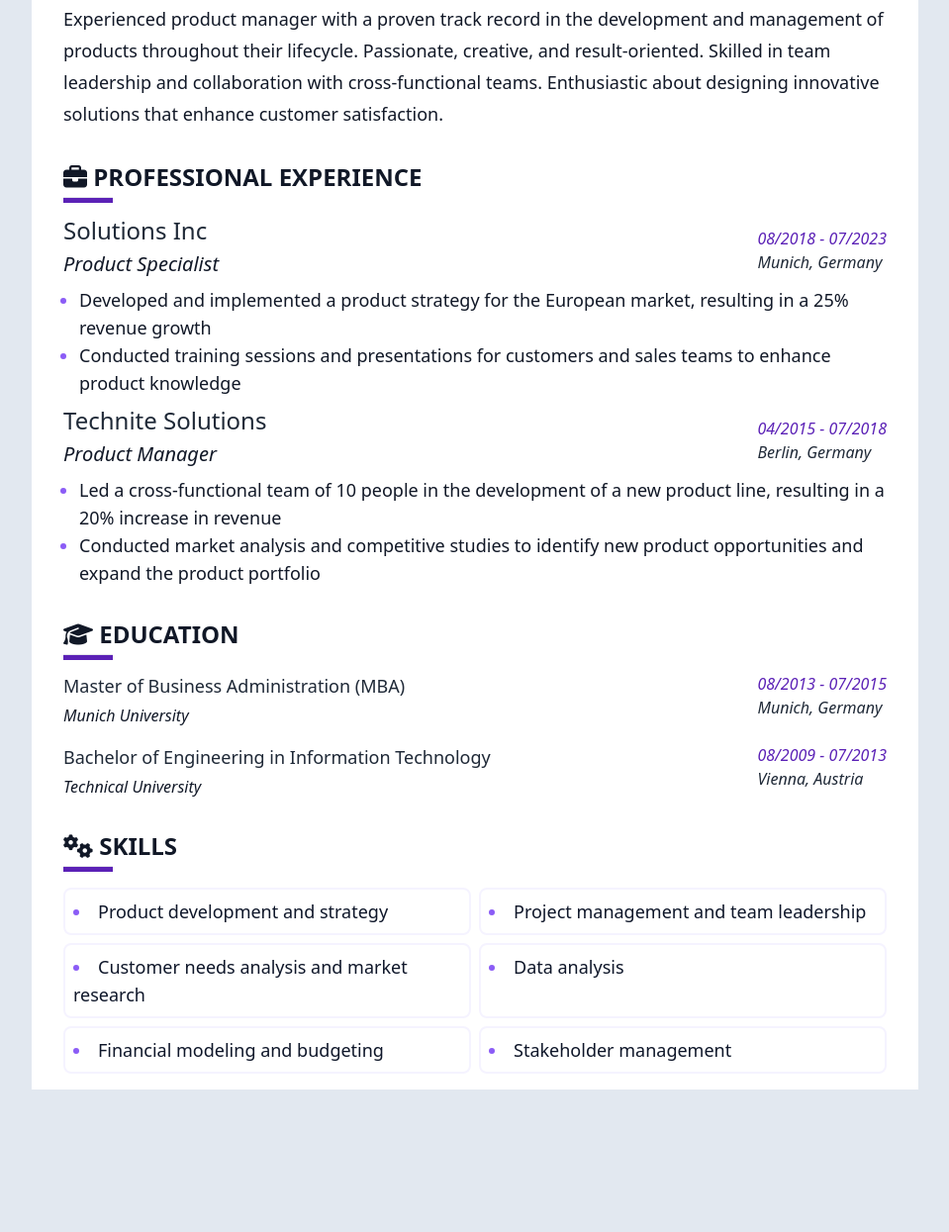
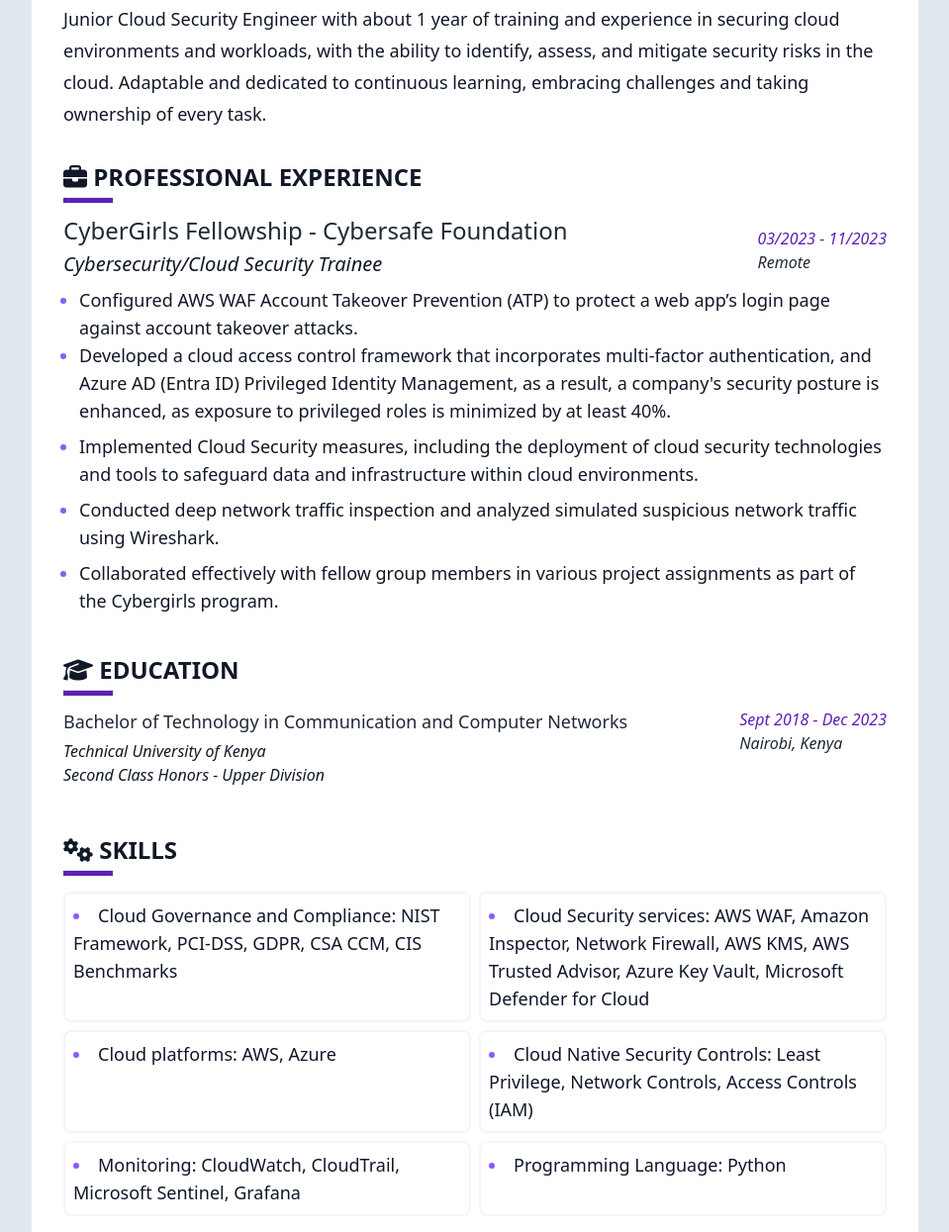
Before and after one commit to sarahoeri/my-cloud-resume, a plain HTML site: page resume project/index.html in a window 1280 px wide. Shown: the part 239-1484 px from the top of the page at 99% size, without its empty margins (160-1119 px from the left). Before the commit the page ends 1340 px from the top, so only its background shows below. Drawn offline with nearby package versions, Linux system fonts and the light colour scheme.

Commit message:
modified resume template

```diff
--- a/resume project/index.html
+++ b/resume project/index.html
@@ -15,21 +15,21 @@
     <section class="bg-white p-10 flex flex-col justify-center gap-6">
         <div class="">
             <h2 class="text-center text-4xl text-violet-800 font-semibold">
-                Andrew Sullivan
+                Sarah Oeri
             </h2>
         </div>
         <div class="flex items-center justify-center gap-4">
             <span class="text-lg font-light flex gap-2 items-center">
                 <i class="fa-solid text-md text-violet-800 fa-location-dot"></i>
-                4 Noel, London, England
+                Nairobi, Kenya
             </span>
             <span class="text-lg font-light flex gap-2 items-center">
                 <i class="fa-solid text-md text-violet-800 fa-envelope"></i>
-                andrew@sulli.com
+                oerisarah@gmail.com
             </span>
             <span class="text-md font-light flex gap-2 items-center">
                 <i class="fa-solid text-md text-violet-800 fa-phone"></i>
-                +01 123 456 789
+                +254 746 955 584
             </span>
         </div>
     </section>
@@ -43,8 +43,7 @@
 
         <div class="">
             <p class="text-gray-900 font-light text-lg leading-8">
-                Experienced product manager with a proven track record in the development and management of products throughout their lifecycle. Passionate, creative, and result-oriented.
-                Skilled in team leadership and collaboration with cross-functional teams. Enthusiastic about designing innovative solutions that enhance customer satisfaction.
+                Junior Cloud Security Engineer with about 1 year of training and experience in securing cloud environments and workloads, with the ability to identify, assess, and mitigate security risks in the cloud. Adaptable and dedicated to continuous learning, embracing challenges and taking ownership of every task.
             </p>
         </div>
     </section>
@@ -59,45 +58,26 @@
             <div class="">
                 <div class="flex justify-between items-center">
                     <div class="">
-                        <h2 class="text-2xl mb-1 font-medium text-gray-800">Solutions Inc</h2>
+                        <h2 class="text-2xl mb-1 font-medium text-gray-800">CyberGirls Fellowship - Cybersafe Foundation</h2>
                         <p class="text-xl italic mb-2 font-light text-gray-900">
-                            Product Specialist
+                            Cybersecurity/Cloud Security Trainee
                         </p>
                     </div>
                     <div class="my-3">
                         <p class="text-md font-light text-gray-800 italic">
                             <span class="text-violet-800">
-                                08/2018 - 07/2023
+                                03/2023 - 11/2023
                             </span> <br>
-                            Munich, Germany
+                            Remote
                         </p>
                     </div>
                 </div>
                 <ul class="list-disc ml-4 marker:text-violet-500">
-                    <li class="text-gray-900 font-light text-lg">Developed and implemented a product strategy for the European market, resulting in a 25% revenue growth</li>
-                    <li class="mb-2 text-gray-900 font-light text-lg">Conducted training sessions and presentations for customers and sales teams to enhance product knowledge</li>
-                </ul>
-            </div>
-            <div class="">
-                <div class="flex justify-between items-center">
-                    <div class="">
-                        <h2 class="text-2xl mb-1 font-medium text-gray-800">Technite Solutions</h2>
-                        <p class="text-xl italic mb-2 font-light text-gray-900">
-                            Product Manager
-                        </p>
-                    </div>
-                    <div class="my-3">
-                        <p class="text-md font-light text-gray-800 italic">
-                            <span class="text-violet-800">
-                                04/2015 - 07/2018
-                            </span> <br>
-                            Berlin, Germany
-                        </p>
-                    </div>
-                </div>
-                <ul class="list-disc ml-4 marker:text-violet-500">
-                    <li class="text-gray-900 font-light text-lg">Led a cross-functional team of 10 people in the development of a new product line, resulting in a 20% increase in revenue</li>
-                    <li class="text-gray-900 font-light text-lg">Conducted market analysis and competitive studies to identify new product opportunities and expand the product portfolio</li>
+                    <li class="text-gray-900 font-light text-lg">Configured AWS WAF Account Takeover Prevention (ATP) to protect a web app’s login page against account takeover attacks. </li>
+                    <li class="mb-2 text-gray-900 font-light text-lg">Developed a cloud access control framework that incorporates multi-factor authentication, and Azure AD (Entra ID) Privileged Identity Management, as a result, a company's security posture is enhanced, as exposure to privileged roles is minimized by at least 40%.</li>
+                    <li class="mb-2 text-gray-900 font-light text-lg">Implemented Cloud Security measures, including the deployment of cloud security technologies and tools to safeguard data and infrastructure within cloud environments.</li>
+                    <li class="mb-2 text-gray-900 font-light text-lg">Conducted deep network traffic inspection and analyzed simulated suspicious network traffic using Wireshark.</li>
+                    <li class="mb-2 text-gray-900 font-light text-lg">Collaborated effectively with fellow group members in various project assignments as part of the Cybergirls program.</li>
                 </ul>
             </div>
         </div>
@@ -113,33 +93,20 @@
             <div class="flex mb-4 justify-between">
                 <div class="">
                     <h2 class="text-lg mb-1 font-medium text-gray-800">
-                        Master of Business Administration (MBA)<br>
+                        Bachelor of Technology in Communication and Computer Networks<br>
                     </h2>
                     <p class="font-light text-md italic text-gray-900">
-                        Munich University
+                        Technical University of Kenya
+                    </p>
+                    <p class="font-light text-md italic text-gray-900">
+                        Second Class Honors - Upper Division
                     </p>
                 </div>
                 <p class="text-md font-light text-gray-800 italic">
                     <span class="text-violet-800">
-                        08/2013 - 07/2015 <br>
+                        Sept 2018 - Dec 2023 <br>
                     </span>
-                    Munich, Germany
-                </p>
-            </div>
-            <div class="flex justify-between">
-                <div class="">
-                    <h2 class="text-lg mb-1 font-medium text-gray-800">
-                        Bachelor of Engineering in Information Technology<br>
-                    </h2>
-                    <p class="font-light text-md italic text-gray-900">
-                        Technical University
-                    </p>
-                </div>
-                <p class="text-md font-light text-gray-800 italic">
-                    <span class="text-violet-800">
-                        08/2009 - 07/2013<br>
-                    </span>
-                    Vienna, Austria
+                    Nairobi, Kenya
                 </p>
             </div>
         </div>
@@ -153,22 +120,22 @@
         </h2>
         <ul class="grid grid-cols-2 gap-2 list-disc list-inside marker:text-violet-500">
             <li class="border-2 border-violet-50 text-lg font-light text-slate-900 p-2 rounded-lg">
-                Product development and strategy
+                Cloud Governance and Compliance: NIST Framework, PCI-DSS, GDPR, CSA CCM, CIS Benchmarks
             </li>
             <li class="border-2 border-violet-50 text-lg font-light text-slate-900 p-2 rounded-lg">
-                Project management and team leadership
+                Cloud Security services: AWS WAF, Amazon Inspector, Network Firewall, AWS KMS, AWS Trusted Advisor, Azure Key Vault, Microsoft Defender for Cloud
             </li>
             <li class="border-2 border-violet-50 text-lg font-light text-slate-900 p-2 rounded-lg">
-                Customer needs analysis and market research
+                Cloud platforms: AWS, Azure
             </li>
             <li class="border-2 border-violet-50 text-lg font-light text-slate-900 p-2 rounded-lg">
-                Data analysis
+                Cloud Native Security Controls: Least Privilege, Network Controls, Access Controls (IAM)
             </li>
             <li class="border-2 border-violet-50 text-lg font-light text-slate-900 p-2 rounded-lg">
-                Financial modeling and budgeting
+                Monitoring: CloudWatch, CloudTrail, Microsoft Sentinel, Grafana
             </li>
             <li class="border-2 border-violet-50 text-lg font-light text-slate-900 p-2 rounded-lg">
-                Stakeholder management
+                Programming Language: Python
             </li>
         </ul>
     </section>
```
